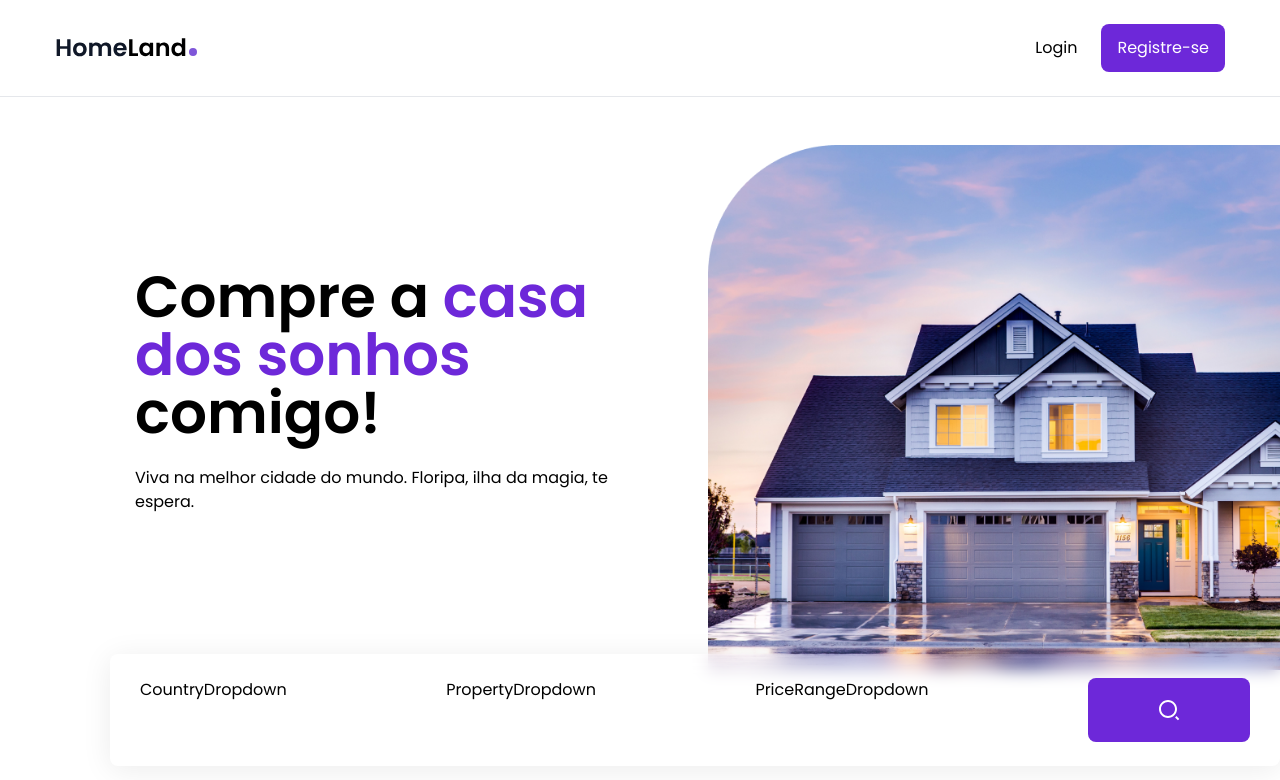
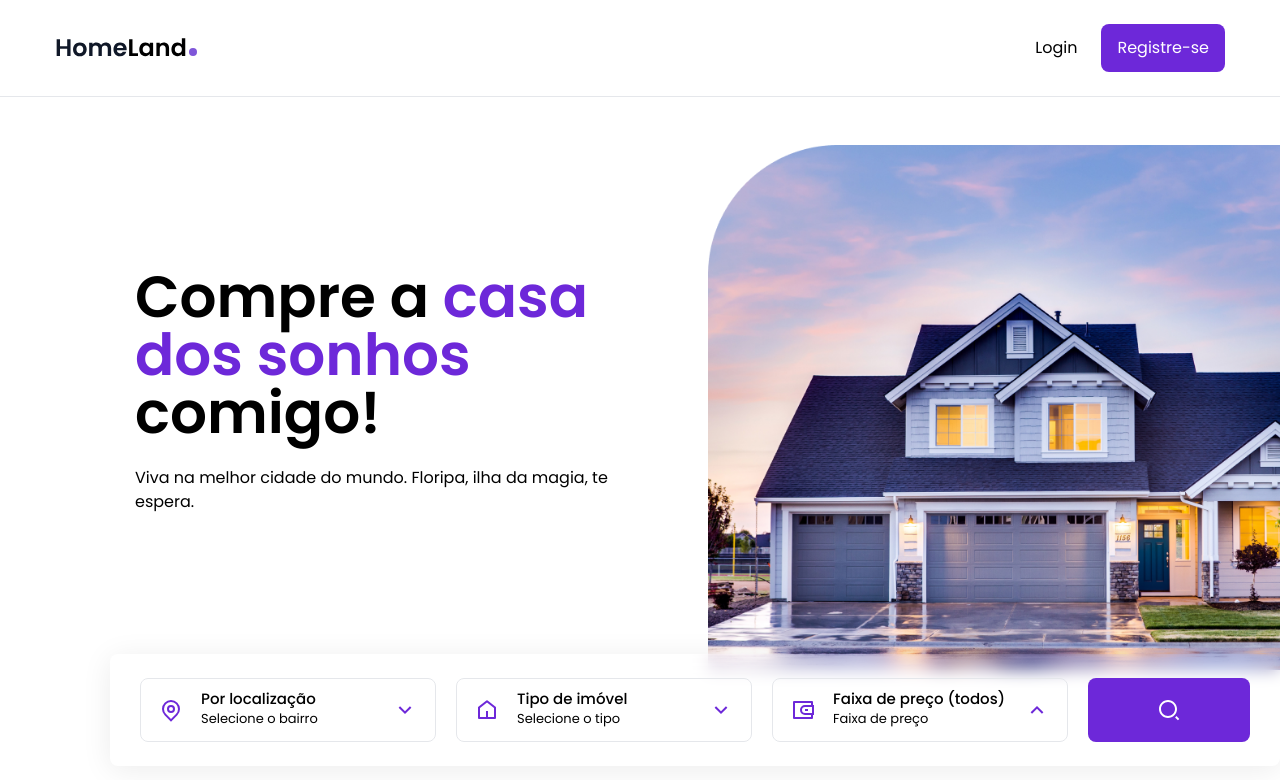
Before and after one commit to devsakae/henrycorretor, a React (Create React App) app: page / in a window 1280 px wide. Shown: the top 780 px of the page. Built offline with nearby package versions, Linux system fonts and the light colour scheme.

Commit message:
componentes criados

```diff
--- a/src/components/CountryDropdown.js
+++ b/src/components/CountryDropdown.js
@@ -1,7 +1,45 @@
-import React from 'react';
+import React, { useState, useContext } from 'react';
+import { RiMapPinLine, RiArrowDownSLine, RiArrowUpSLine } from 'react-icons/ri';
+import { Menu } from '@headlessui/react';
+import { HouseContext } from './HouseContext';
 
 const CountryDropdown = () => {
-  return <div>CountryDropdown</div>;
+  const { country, setCountry, countries } = useContext(HouseContext);
+  const [isOpen, setIsOpen] = useState(false);
+
+  return (
+    <Menu as='div' className='dropdown relative'>
+      <Menu.Button
+        className='dropdown-btn w-full text-left'
+        onClick={() => setIsOpen(!isOpen)}
+      >
+        <RiMapPinLine className='dropdown-icon-primary' />
+        <div>
+          <div className='text-[15px] font-medium leading-tight'>{country}</div>
+          <div className='text-[13px]'>Selecione o bairro</div>
+        </div>
+        {isOpen ? (
+          <RiArrowUpSLine className='dropdown-icon-secondary' />
+          ) : (
+          <RiArrowDownSLine className='dropdown-icon-secondary' />
+        )}
+      </Menu.Button>
+      <Menu.Items className='dropdown-menu'>
+        {countries.map((c, i) => {
+          return (
+            <Menu.Item
+              onClick={() => setCountry(c)}
+              as='li'
+              key={i}
+              className='cursor-pointer hover:text-violet-700 transition'
+            >
+              {c}
+            </Menu.Item>
+          );
+        })}
+      </Menu.Items>
+    </Menu>
+  );
 };
 
 export default CountryDropdown;
--- a/src/components/HouseContext.js
+++ b/src/components/HouseContext.js
@@ -1,4 +1,4 @@
-import React, { useState, useEffect, createContext } from 'react';
+import React, { useState, createContext, useEffect } from 'react';
 
 import { housesData } from '../data';
 
@@ -6,12 +6,21 @@ export const HouseContext = createContext();
 
 const HouseContextProvider = ({ children }) => {
   const [houses, setHouses] = useState(housesData);
-  const [country, setCountry] = useState('Localização (todos)');
+  const [country, setCountry] = useState('Por localização');
   const [countries, setCountries] = useState([]);
-  const [property, setProperty] = useState('Tipo (todos)');
+  const [property, setProperty] = useState('Tipo de imóvel');
   const [properties, setProperties] = useState([]);
   const [price, setPrice] = useState('Faixa de preço (todos)');
   const [loading, setLoading] = useState(false);
+
+  useEffect(() => {
+    const allCountries = houses.map((house) => house.country);
+    const uniqueCountries = ['Todos os bairros', ...new Set(allCountries)];
+    setCountries(uniqueCountries);
+    const allProperties = houses.map((house) => house.type);
+    const uniqueProperties = ['Todos os tipos', ...new Set(allProperties)];
+    setProperties(uniqueProperties);
+  }, [houses]);
 
   return (
     <HouseContext.Provider value={{
--- a/src/components/PriceRangeDropdown.js
+++ b/src/components/PriceRangeDropdown.js
@@ -1,7 +1,56 @@
-import React from 'react';
+import { Menu } from '@headlessui/react';
+import React, { useContext, useState } from 'react';
+import { HouseContext } from './HouseContext';
+import {
+  RiWallet3Line,
+  RiArrowDownSLine,
+  RiArrowUpSLine,
+} from 'react-icons/ri';
 
 const PriceRangeDropdown = () => {
-  return <div>PriceRangeDropdown</div>;
+  const { price, setPrice } = useContext(HouseContext);
+  const [isOpen, setIsOpen] = useState(false);
+
+  const prices = [
+    'Todos os preços',
+    'Até R$ 200.000,00',
+    'Até R$ 500.000,00',
+    'Até R$ 1.000.000,00',
+  ];
+
+  return (
+    <Menu as='div' className='dropdown relative'>
+      <Menu.Button
+        className='dropdown-btn w-full text-left'
+        onClick={() => setIsOpen(!isOpen)}
+      >
+        <RiWallet3Line className='dropdown-icon-primary' />
+        <div>
+          <div className='text-[15px] font-medium leading-tight'>{price}</div>
+          <div className='text-[13px]'>Faixa de preço</div>
+        </div>
+        {isOpen ? (
+          <RiArrowDownSLine className='dropdown-icon-secondary' />
+          ) : (
+          <RiArrowUpSLine className='dropdown-icon-secondary' />
+        )}
+      </Menu.Button>
+      <Menu.Items className='dropdown-menu'>
+        {prices.map((c, i) => {
+          return (
+            <Menu.Item
+              onClick={() => setPrice(c)}
+              as='li'
+              key={i}
+              className='cursor-pointer hover:text-violet-700 transition'
+            >
+              {c}
+            </Menu.Item>
+          );
+        })}
+      </Menu.Items>
+    </Menu>
+  );
 };
 
 export default PriceRangeDropdown;
--- a/src/components/PropertyDropdown.js
+++ b/src/components/PropertyDropdown.js
@@ -1,7 +1,45 @@
-import React from 'react';
+import React, { useState, useContext } from 'react';
+import { RiHome5Line, RiArrowDownSLine, RiArrowUpSLine } from 'react-icons/ri';
+import { Menu } from '@headlessui/react';
+import { HouseContext } from './HouseContext';
 
 const PropertyDropdown = () => {
-  return <div>PropertyDropdown</div>;
+  const { property, setProperty, properties } = useContext(HouseContext);
+  const [isOpen, setIsOpen] = useState(false);
+
+  return (
+    <Menu as='div' className='dropdown relative'>
+      <Menu.Button
+        className='dropdown-btn w-full text-left'
+        onClick={() => setIsOpen(!isOpen)}
+      >
+        <RiHome5Line className='dropdown-icon-primary' />
+        <div>
+          <div className='text-[15px] font-medium leading-tight'>{property}</div>
+          <div className='text-[13px]'>Selecione o tipo</div>
+        </div>
+        {isOpen ? (
+          <RiArrowUpSLine className='dropdown-icon-secondary' />
+          ) : (
+          <RiArrowDownSLine className='dropdown-icon-secondary' />
+        )}
+      </Menu.Button>
+      <Menu.Items className='dropdown-menu'>
+        { properties.map((c, i) => {
+          return (
+            <Menu.Item
+              onClick={() => setProperty(c)}
+              as='li'
+              key={i}
+              className='cursor-pointer hover:text-violet-700 transition'
+            >
+              {c}
+            </Menu.Item>
+          );
+        })}
+      </Menu.Items>
+    </Menu>
+  );
 };
 
 export default PropertyDropdown;
--- a/src/components/Search.js
+++ b/src/components/Search.js
@@ -1,13 +1,10 @@
-import React, { useContext } from 'react';
+import React from 'react';
 import CountryDropdown from './CountryDropdown';
 import PropertyDropdown from './PropertyDropdown';
 import PriceRangeDropdown from './PriceRangeDropdown';
 import { RiSearch2Line } from 'react-icons/ri';
-import { HouseContext } from './HouseContext';
 
 const Search = () => {
-  const { houses } = useContext(HouseContext);
-  console.log(houses);
   return (
     <div className='px-[30px] py-6 max-w-[1170px] ms-auto flex flex-col lg:flex-row justify-between gap-4 lg:gap-x-3 relative lg:-top-4 lg:shadow-1 bg-white lg:bg-transparent lg:backdrop-blur rounded-lg'>
       <CountryDropdown />
```
